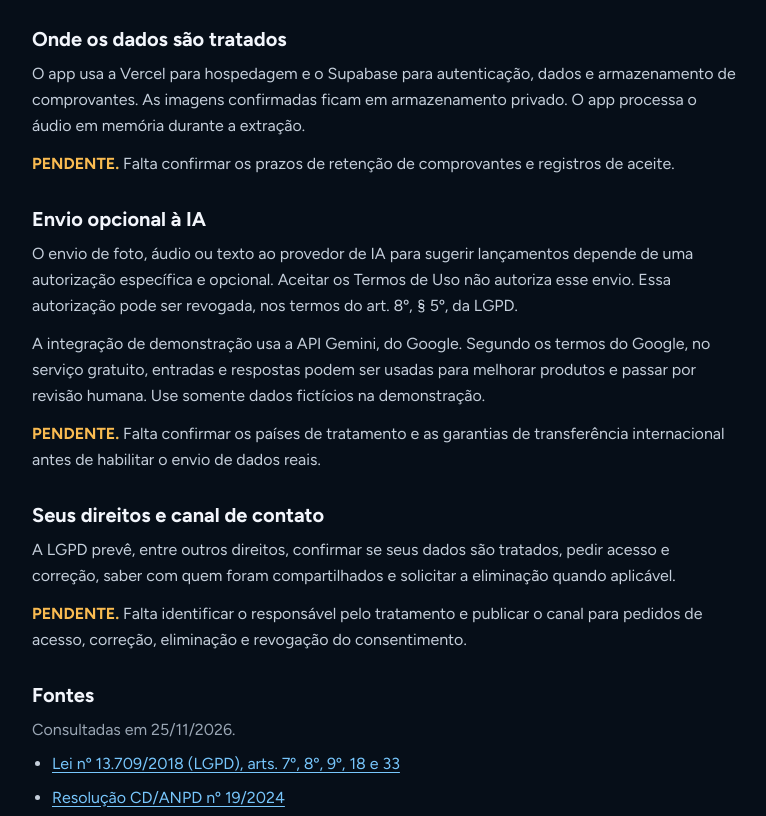
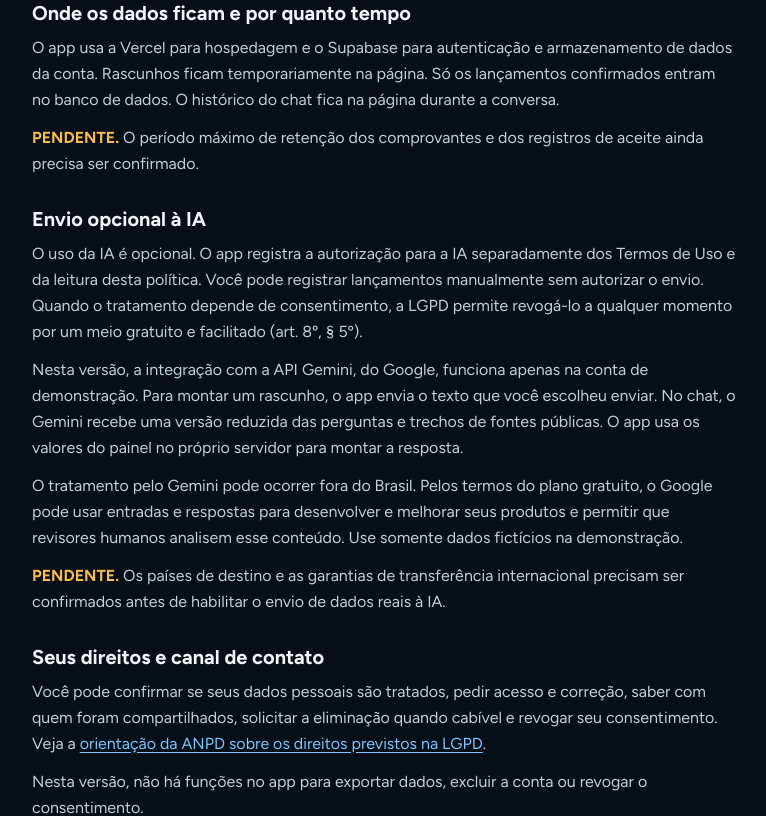
Before and after one commit to ArthurSenna25/conta-comigo, a Next.js app: page /legal/privacidade in a window 1280 px wide. Shown: the part 580-1396 px from the top of the page, without its empty margins (256-1022 px from the left). Built offline with nearby package versions, Linux system fonts and the light colour scheme.

Commit message:
docs(legal): alinha termos e privacidade à demo

```diff
--- a/app/legal/privacidade/page.tsx
+++ b/app/legal/privacidade/page.tsx
@@ -10,6 +10,7 @@ export const metadata: Metadata = {
 const lgpd = "https://www.planalto.gov.br/ccivil_03/_ato2015-2018/2018/lei/l13709.htm";
 const regulamentoAnpd =
   "https://www.gov.br/anpd/pt-br/acesso-a-informacao/institucional/atos-normativos/regulamentacoes_anpd/resolucao-cd-anpd-no-19-de-23-de-agosto-de-2024";
+const direitosAnpd = "https://www.gov.br/anpd/pt-br/assuntos/titular-de-dados-1/direito-dos-titulares";
 const termosGemini = "https://aistudio.google.com/docs/terms#data-use-unpaid";
 
 export default function PaginaPrivacidade() {
@@ -22,9 +23,8 @@ export default function PaginaPrivacidade() {
       <section>
         <h2>Dados usados para prestar o serviço</h2>
         <p>
-          O app usa o e-mail e a sessão para autenticar você, os dados do perfil para configurar
-          seu negócio e os lançamentos para mostrar receitas, despesas e o acompanhamento do MEI.
-          Se você confirmar um lançamento com imagem, ela pode ser guardada como comprovante.
+          O app usa o e-mail e a sessão para autenticar você, o perfil para configurar seu negócio
+          e os lançamentos confirmados para acompanhar receitas, despesas, limite do MEI e DAS.
         </p>
         <p>
           O uso dos dados financeiros necessário para oferecer essas funções tem como base a execução
@@ -34,52 +34,66 @@ export default function PaginaPrivacidade() {
       </section>
 
       <section>
-        <h2>Onde os dados são tratados</h2>
+        <h2>Onde os dados ficam e por quanto tempo</h2>
         <p>
-          O app usa a Vercel para hospedagem e o Supabase para autenticação, dados e armazenamento
-          de comprovantes. As imagens confirmadas ficam em armazenamento privado. O app processa o
-          áudio em memória durante a extração.
+          O app usa a Vercel para hospedagem e o Supabase para autenticação e armazenamento de dados
+          da conta. Rascunhos ficam temporariamente na página. Só os lançamentos confirmados entram
+          no banco de dados. O histórico do chat fica na página durante a conversa.
         </p>
         <p>
-          <strong className="text-warn">PENDENTE.</strong> Falta confirmar os prazos de retenção de
-          comprovantes e registros de aceite.
+          <strong className="text-warn">PENDENTE.</strong> O período máximo de retenção dos
+          comprovantes e dos registros de aceite ainda precisa ser confirmado.
         </p>
       </section>
 
       <section>
         <h2>Envio opcional à IA</h2>
         <p>
-          O envio de foto, áudio ou texto ao provedor de IA para sugerir lançamentos depende de
-          uma autorização específica e opcional. Aceitar os Termos de Uso não autoriza esse envio.
-          Essa autorização pode ser revogada, nos termos do art. 8º, § 5º, da LGPD.
+          O uso da IA é opcional. O app registra a autorização para a IA separadamente dos Termos
+          de Uso e da leitura desta política. Você pode registrar lançamentos manualmente sem
+          autorizar o envio. Quando o tratamento depende de consentimento, a LGPD permite
+          revogá-lo a qualquer momento por um meio gratuito e facilitado (art. 8º, § 5º).
         </p>
         <p>
-          A integração de demonstração usa a API Gemini, do Google. Segundo os termos do Google,
-          no serviço gratuito, entradas e respostas podem ser usadas para melhorar produtos e
-          passar por revisão humana. Use somente dados fictícios na demonstração.
+          Nesta versão, a integração com a API Gemini, do Google, funciona apenas na conta de
+          demonstração. Para montar um rascunho, o app envia o texto que você escolheu enviar.
+          No chat, o Gemini recebe uma versão reduzida das perguntas e trechos de fontes públicas.
+          O app usa os valores do painel no próprio servidor para montar a resposta.
         </p>
         <p>
-          <strong className="text-warn">PENDENTE.</strong> Falta confirmar os países de tratamento e
-          as garantias de transferência internacional antes de habilitar o envio de dados reais.
+          O tratamento pelo Gemini pode ocorrer fora do Brasil. Pelos termos do plano gratuito,
+          o Google pode usar entradas e respostas para desenvolver e melhorar seus produtos e
+          permitir que revisores humanos analisem esse conteúdo. Use somente dados fictícios na
+          demonstração.
+        </p>
+        <p>
+          <strong className="text-warn">PENDENTE.</strong> Os países de destino e as garantias de
+          transferência internacional precisam ser confirmados antes de habilitar o envio de dados
+          reais à IA.
         </p>
       </section>
 
       <section>
         <h2>Seus direitos e canal de contato</h2>
         <p>
-          A LGPD prevê, entre outros direitos, confirmar se seus dados são tratados, pedir acesso e
-          correção, saber com quem foram compartilhados e solicitar a eliminação quando aplicável.
+          Você pode confirmar se seus dados pessoais são tratados, pedir acesso e correção, saber
+          com quem foram compartilhados, solicitar a eliminação quando cabível e revogar seu
+          consentimento. Veja a <a href={direitosAnpd} className="underline">orientação da ANPD sobre
+          os direitos previstos na LGPD</a>.
         </p>
         <p>
-          <strong className="text-warn">PENDENTE.</strong> Falta identificar o responsável pelo
-          tratamento e publicar o canal para pedidos de acesso, correção, eliminação e
-          revogação do consentimento.
+          Nesta versão, não há funções no app para exportar dados, excluir a conta ou revogar o
+          consentimento.
+        </p>
+        <p>
+          <strong className="text-warn">PENDENTE.</strong> A equipe ainda não definiu quem responde
+          pelo tratamento, o canal oficial para receber solicitações nem o prazo de atendimento.
         </p>
       </section>
 
       <section>
         <h2>Fontes</h2>
-        <p className="text-t3">Consultadas em <time dateTime="2026-11-25">25/11/2026</time>.</p>
+        <p className="text-t3">Consultadas em <time dateTime="2026-11-27">27/11/2026</time>.</p>
         <ul className="mt-2 list-disc space-y-2 pl-5">
           <li><a href={lgpd} className="underline">Lei nº 13.709/2018 (LGPD), arts. 7º, 8º, 9º, 18 e 33</a></li>
           <li><a href={regulamentoAnpd} className="underline">Resolução CD/ANPD nº 19/2024</a></li>
--- a/app/legal/termos/page.tsx
+++ b/app/legal/termos/page.tsx
@@ -26,17 +26,21 @@ export default function PaginaTermos() {
       <section>
         <h2>Confira antes de salvar</h2>
         <p>
-          A IA pode sugerir um rascunho a partir de foto, áudio ou texto e pode interpretar o
-          conteúdo errado. Confira e, se necessário, corrija valor, data e categoria antes de
-          confirmar o lançamento. As estimativas do app dependem dos dados que você registra.
+          Na conta de demonstração, o app usa a API Gemini do Google no plano gratuito para sugerir
+          rascunhos com base no texto que você envia e para ajudar nas respostas do chat. A IA pode
+          interpretar o conteúdo errado.
+          Confira o valor, a data e a categoria antes de confirmar o lançamento. Os cálculos do
+          app dependem dos dados que você registra.
         </p>
       </section>
 
       <section>
         <h2>Uso da demonstração</h2>
         <p>
-          Use somente dados fictícios. Deixe de fora notas reais, documentos, dados pessoais e
-          informações confidenciais, inclusive de clientes e fornecedores.
+          A conta de demonstração é compartilhada. Outros visitantes podem ver e alterar os
+          lançamentos salvos nela. Use somente dados fictícios ao testar, inclusive na digitação
+          manual e no chat. Não inclua dados pessoais, documentos ou informações confidenciais
+          suas ou de terceiros.
         </p>
       </section>
 
```
